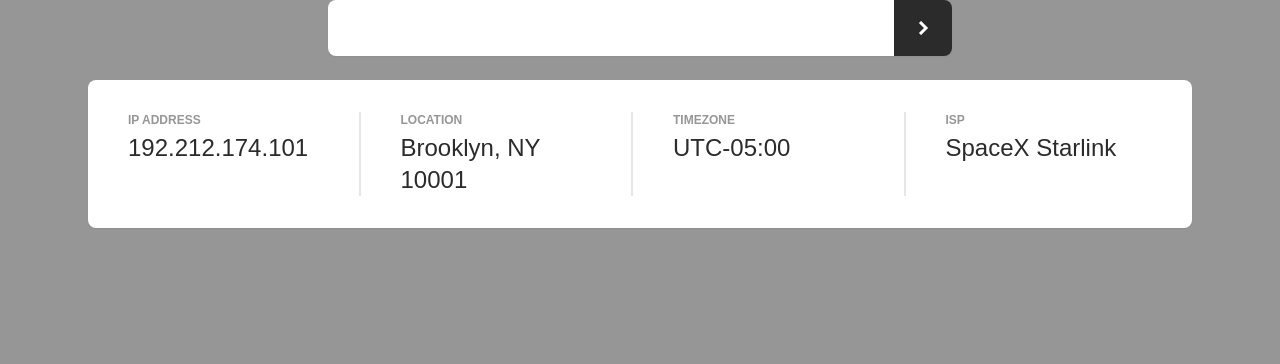
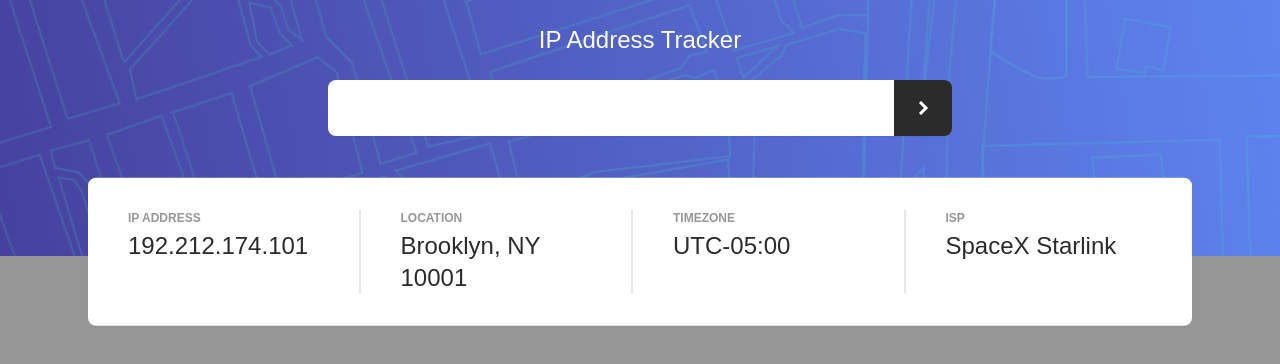
Before and after one commit to soewaiyanag/ip-address-tracker, a React (Create React App) app: page / in a window 1280 px wide. Shown: the top 364 px of the page. Built offline with nearby package versions, Linux system fonts and the light colour scheme.

Commit message:
StatusContainer stick at half of the Header bot

```diff
--- a/src/App.js
+++ b/src/App.js
@@ -1,13 +1,10 @@
-import IpInput from "./components/IpInput";
-import StatusContainer from "./components/StatusContainer";
-import Status from "./components/StatusContainer";
+import Header from "./components/Header";
 
 function App() {
   return (
-    <div className="bg-very space-y-6">
-      <IpInput />
-      <StatusContainer />
-    </div>
+    <>
+      <Header />
+    </>
   );
 }
 
--- /dev/null
+++ b/src/components/Header.js
@@ -0,0 +1,20 @@
+import IpInput from "./IpInput";
+import StatusContainer from "./StatusContainer";
+
+const Header = () => {
+  return (
+    <div
+      className="bg-very pt-6 bg-header-pattern
+                space-y-6 bg-repeat-y
+                bg-center bg-cover h-[320px] md:h-64"
+    >
+      <h1 className="text-center font-medium text-2xl text-white">
+        IP Address Tracker
+      </h1>
+      <IpInput />
+      <StatusContainer />
+    </div>
+  );
+};
+
+export default Header;
--- a/src/components/IpInput.js
+++ b/src/components/IpInput.js
@@ -2,17 +2,11 @@ import { useState } from "react";
 import arrow from "../images/icon-arrow.svg";
 
 const IpInput = () => {
-  const [isFocus, setIsFocus] = useState(false);
-
-  const onFocusHandler = () => setIsFocus(true);
-  const onBlurHandler = () => setIsFocus(false);
   return (
     <div className="container max-w-2xl mx-auto px-6">
       <div
-        onFocus={onFocusHandler}
-        onBlur={onBlurHandler}
-        className={`shadow-sm flex w-full h-14 rounded-lg
-                    overflow-hidden outline-2 ${isFocus ? "outline" : ""}`}
+        className="shadow-sm flex w-full h-14 rounded-lg
+                    overflow-hidden"
       >
         <input
           type="text"
@@ -22,7 +16,7 @@ const IpInput = () => {
                 w-full
                 outline-none px-4
                 text-lg
-                font-semibold text-very-dark-gray
+                font-medium text-very-dark-gray
                 "
         />
         <button className="bg-very-dark-gray w-16 grid place-items-center">
--- a/src/components/StatusContainer.js
+++ b/src/components/StatusContainer.js
@@ -7,7 +7,8 @@ const StatusContainer = () => {
         className="w-full bg-white rounded-lg
                     px-4 py-8 shadow-sm text-center
                     flex flex-col gap-4
-                    md:flex-row md:text-left"
+                    md:flex-row md:text-left
+                    md:translate-y-[12%]" // translate to move half to the Header bottom
       >
         <Status header="ip address" info="192.212.174.101" />
         <Status header="location" info="Brooklyn, NY 10001" />
--- a/tailwind.config.js
+++ b/tailwind.config.js
@@ -6,6 +6,9 @@ module.exports = {
         "very-dark-gray": "hsl(0, 0%, 17%)",
         "dark-gray": "hsl(0, 0%, 59%)",
       },
+      backgroundImage: {
+        "header-pattern": "url('/src/images/pattern-bg.png')",
+      },
     },
   },
   plugins: [],
```
